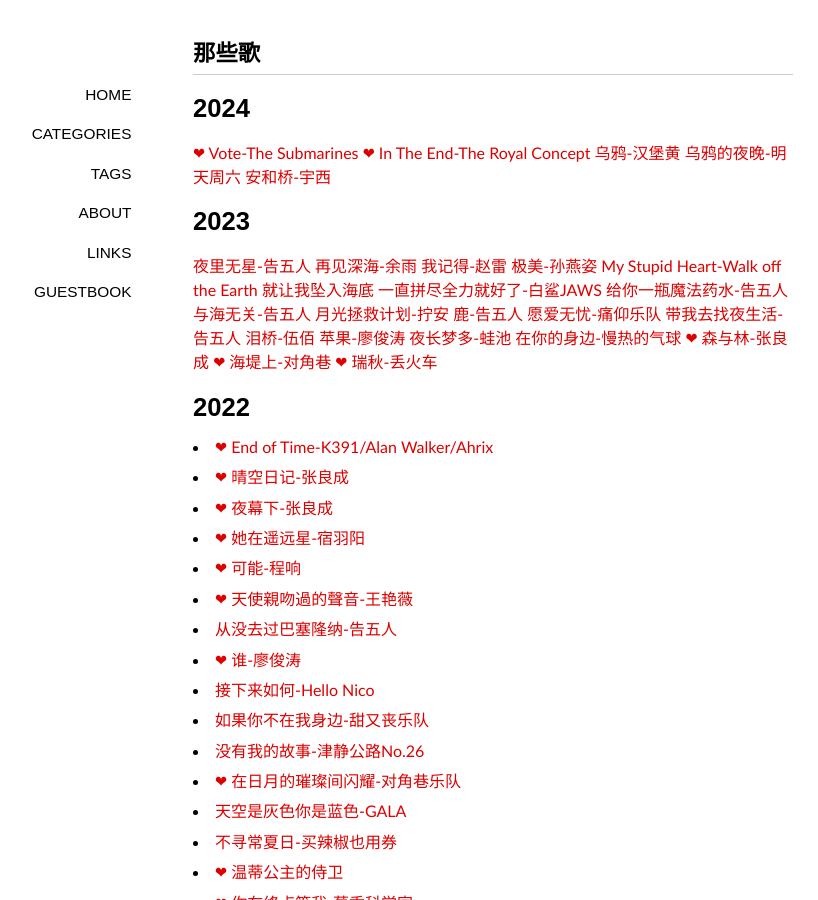
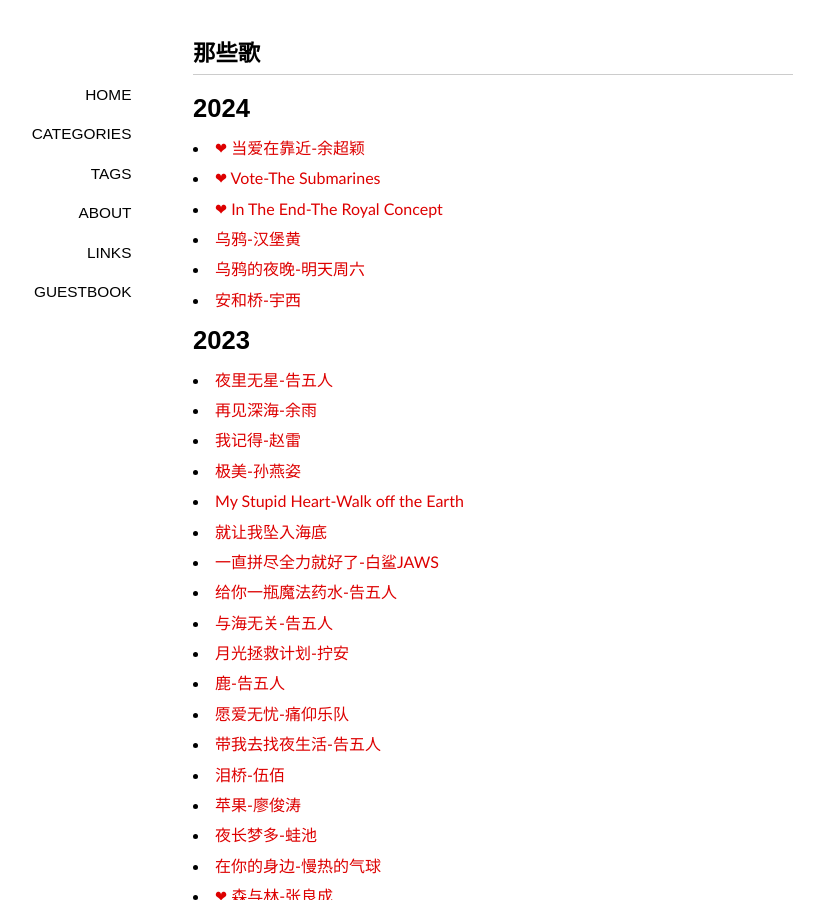
Before and after one commit to ohmyfish/ohmyfish.github.io, a Jekyll site: the page built from _posts/2015-09-01-那些歌.md, in a window 1280 px wide and 900 px high. Shown: the whole window, without its empty margins (147-965 px from the left). Built offline with Jekyll 4.4.1, drawn with Linux system fonts in a browser that asks for light colours; some web fonts are replaced; comment, search, counter and statistics services are not loaded.

```diff
--- a/_posts/2015-09-01-那些歌.md
+++ b/_posts/2015-09-01-那些歌.md
@@ -7,34 +7,35 @@ tags: [墨写旧时光]
 
 # 2024
 
-[❤ Vote-The Submarines](https://music.163.com/song?id=19280133&userid=2539497)
-[❤ In The End-The Royal Concept](https://music.163.com/song?id=19461019&userid=2539497)
-[乌鸦-汉堡黄](https://music.163.com/song?id=2100456693&userid=2539497)
-[乌鸦的夜晚-明天周六](https://music.163.com/song?id=1478079363&userid=2539497)
-[安和桥-宇西](https://music.163.com/song?id=416892296&userid=2539497)
+- [❤ 当爱在靠近-余超颖](https://music.163.com/song?id=1997517140&userid=2539497)
+- [❤ Vote-The Submarines](https://music.163.com/song?id=19280133&userid=2539497)
+- [❤ In The End-The Royal Concept](https://music.163.com/song?id=19461019&userid=2539497)
+- [乌鸦-汉堡黄](https://music.163.com/song?id=2100456693&userid=2539497)
+- [乌鸦的夜晚-明天周六](https://music.163.com/song?id=1478079363&userid=2539497)
+- [安和桥-宇西](https://music.163.com/song?id=416892296&userid=2539497)
 
 # 2023
 
-[夜里无星-告五人](https://music.163.com/song?id=1368754722&userid=2539497)
-[再见深海-余雨](https://music.163.com/song?id=2019406519&userid=2539497)
-[我记得-赵雷](https://music.163.com/song?id=1974443814&userid=2539497)
-[极美-孙燕姿](https://music.163.com/song?id=516657215&userid=2539497)
-[My Stupid Heart-Walk off the Earth](https://music.163.com/song?id=2051944360&userid=2539497)
-[就让我坠入海底](https://music.163.com/song?id=1447840399&userid=2539497)
-[一直拼尽全力就好了-白鲨JAWS](https://music.163.com/song?id=1404506847&userid=2539497)
-[给你一瓶魔法药水-告五人](https://music.163.com/song?id=1959667345&userid=2539497)
-[与海无关-告五人](https://music.163.com/song?id=1807799506&userid=2539497)
-[月光拯救计划-拧安](https://music.163.com/song?id=2050954543&userid=2539497)
-[鹿-告五人](https://music.163.com/song?id=1361744402&userid=2539497)
-[愿爱无忧-痛仰乐队](https://music.163.com/song?id=1445214028&userid=2539497)
-[带我去找夜生活-告五人](https://music.163.com/song?id=1409341023&userid=2539497)
-[泪桥-伍佰](https://music.163.com/song?id=2098811960&userid=2539497)
-[苹果-廖俊涛](https://music.163.com/song?id=1373843350&userid=2539497)
-[夜长梦多-蛙池](https://music.163.com/song?id=1441290403&userid=2539497)
-[在你的身边-慢热的气球](https://music.163.com/song?id=1982946102&userid=2539497)
-[❤ 森与林-张良成](https://music.163.com/song?id=1401769987&userid=2539497)
-[❤ 海堤上-对角巷](https://music.163.com/song?id=2012133626&userid=2539497)
-[❤ 瑞秋-丢火车](https://music.163.com/song?id=565966093&userid=2539497)
+- [夜里无星-告五人](https://music.163.com/song?id=1368754722&userid=2539497)
+- [再见深海-余雨](https://music.163.com/song?id=2019406519&userid=2539497)
+- [我记得-赵雷](https://music.163.com/song?id=1974443814&userid=2539497)
+- [极美-孙燕姿](https://music.163.com/song?id=516657215&userid=2539497)
+- [My Stupid Heart-Walk off the Earth](https://music.163.com/song?id=2051944360&userid=2539497)
+- [就让我坠入海底](https://music.163.com/song?id=1447840399&userid=2539497)
+- [一直拼尽全力就好了-白鲨JAWS](https://music.163.com/song?id=1404506847&userid=2539497)
+- [给你一瓶魔法药水-告五人](https://music.163.com/song?id=1959667345&userid=2539497)
+- [与海无关-告五人](https://music.163.com/song?id=1807799506&userid=2539497)
+- [月光拯救计划-拧安](https://music.163.com/song?id=2050954543&userid=2539497)
+- [鹿-告五人](https://music.163.com/song?id=1361744402&userid=2539497)
+- [愿爱无忧-痛仰乐队](https://music.163.com/song?id=1445214028&userid=2539497)
+- [带我去找夜生活-告五人](https://music.163.com/song?id=1409341023&userid=2539497)
+- [泪桥-伍佰](https://music.163.com/song?id=2098811960&userid=2539497)
+- [苹果-廖俊涛](https://music.163.com/song?id=1373843350&userid=2539497)
+- [夜长梦多-蛙池](https://music.163.com/song?id=1441290403&userid=2539497)
+- [在你的身边-慢热的气球](https://music.163.com/song?id=1982946102&userid=2539497)
+- [❤ 森与林-张良成](https://music.163.com/song?id=1401769987&userid=2539497)
+- [❤ 海堤上-对角巷](https://music.163.com/song?id=2012133626&userid=2539497)
+- [❤ 瑞秋-丢火车](https://music.163.com/song?id=565966093&userid=2539497)
 
 # 2022
 
```
Also changed, not shown: _posts/2024-08-17-heartjump.md (added, +15 -0 lines).
